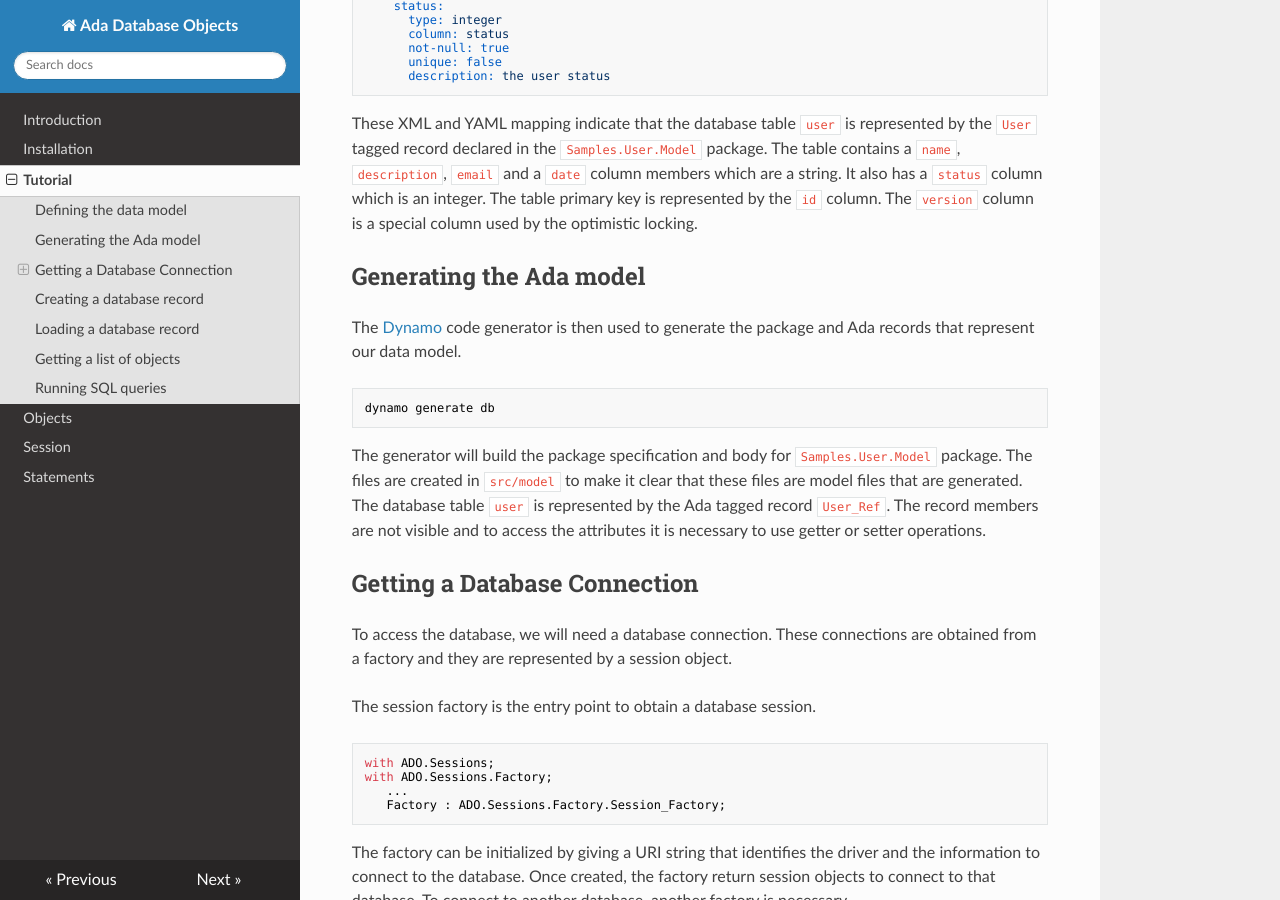
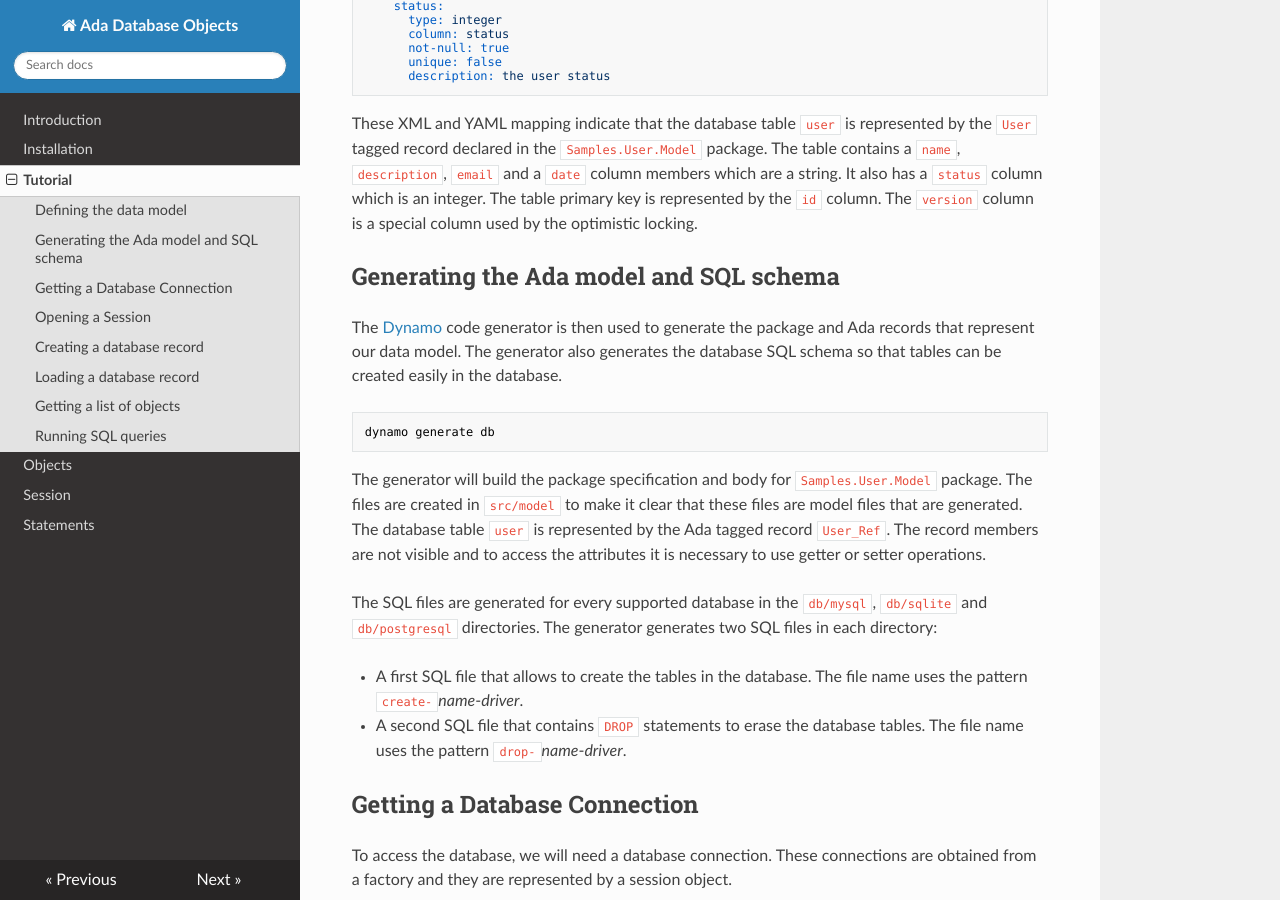
Before and after one commit to stcarrez/ada-ado, an MkDocs documentation site: the page built from docs/Tutorial.md, in a window 1280 px wide and 900 px high, scrolled down 2046 px. Built offline with MkDocs 1.6.1, drawn with Linux system fonts in a browser that asks for light colours; nearby versions of some CDN libraries; old or Windows-style settings are respelled for this version of MkDocs; some of the changed text lies outside the part shown.

Commit message:
Update the tutorial documentation

````diff
--- a/docs/Tutorial.md
+++ b/docs/Tutorial.md
@@ -129,10 +129,12 @@ which are a string.  It also has a `status` column which is an integer.
 The table primary key is represented by the `id` column.  The `version` column is
 a special column used by the optimistic locking.
 
-## Generating the Ada model
+## Generating the Ada model and SQL schema
 
 The [Dynamo](https://github.com/stcarrez/dynamo) code generator is then used
 to generate the package and Ada records that represent our data model.
+The generator also generates the database SQL schema so that tables can be
+created easily in the database.
 
 ```
 dynamo generate db
@@ -143,6 +145,15 @@ The generator will build the package specification and body for
 clear that these files are model files that are generated.  The database table `user` is represented
 by the Ada tagged record `User_Ref`.  The record members are not visible and to access the attributes
 it is necessary to use getter or setter operations.
+
+The SQL files are generated for every supported database in the `db/mysql`,
+`db/sqlite` and `db/postgresql` directories.  The generator generates two SQL files
+in each directory:
+
+* A first SQL file that allows to create the tables in the database.
+  The file name uses the pattern `create-`*name*-*driver*.
+* A second SQL file that contains `DROP` statements to erase the database tables.
+  The file name uses the pattern `drop-`*name*-*driver*.
 
 ## Getting a Database Connection
 
@@ -185,7 +196,7 @@ For a PostgreSQL database, the factory would look like:
 Factory initialization is done once when an application starts.  The same
 factory object can be used by multiple tasks.
 
-### Opening a Session
+## Opening a Session
 
 The session is created by using the `Get_Session` or the `Get_Master_Session`
 function of the factory.  Both function return a session object
@@ -312,7 +323,7 @@ to be mapped to an Ada record.  For this, we are going to use the `ADO.Statement
 ```
 with ADO.Statements;
    ...
-   Statement : ADO.Statements.Query_Statement := Session.Create_Statement ("select count(*) from user");
+   Statement : ADO.Statements.Query_Statement := Session.Create_Statement ("SELECT COUNT(*) FROM user");
 ```
 
 and then execute it and retrieve the result.
````
